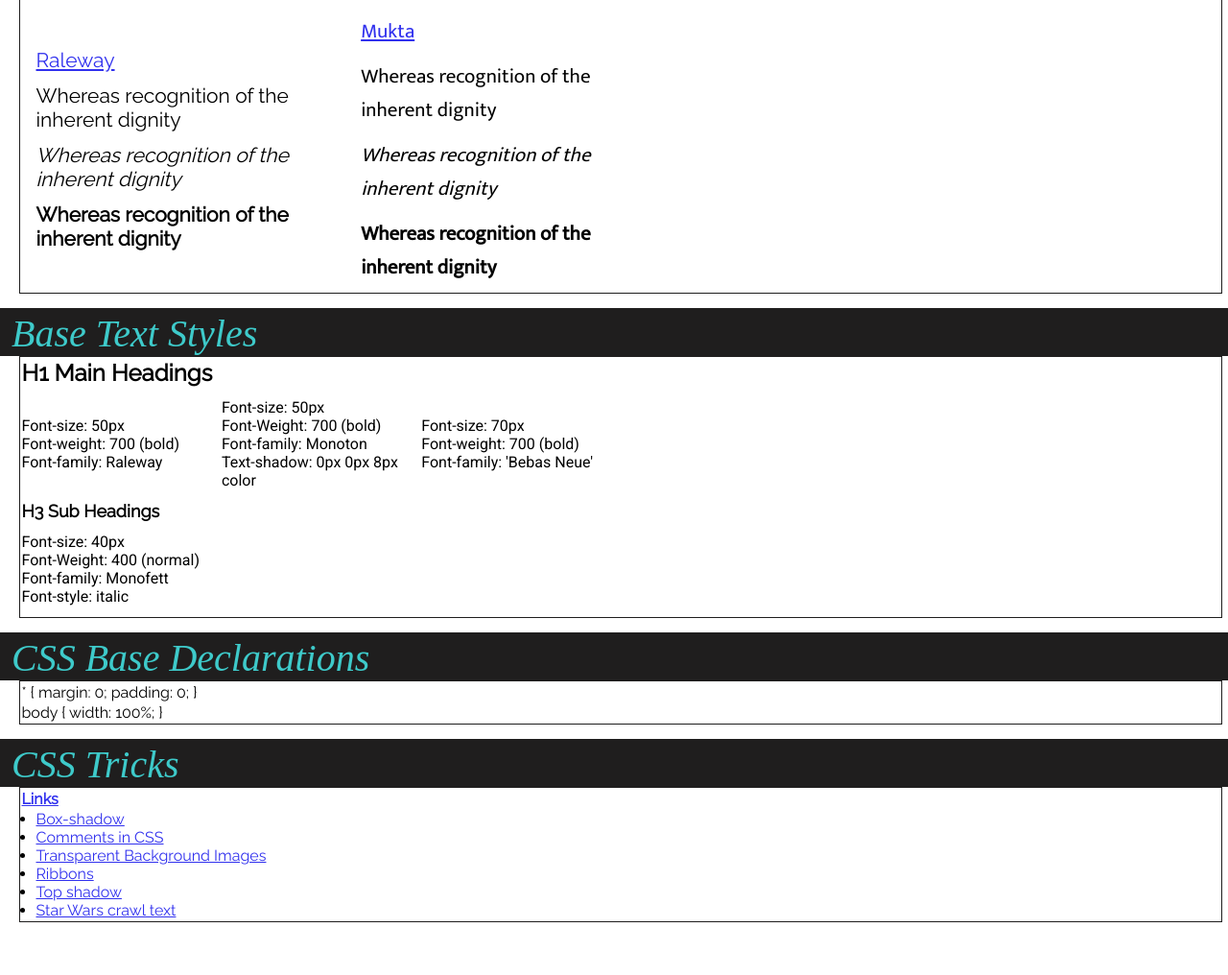
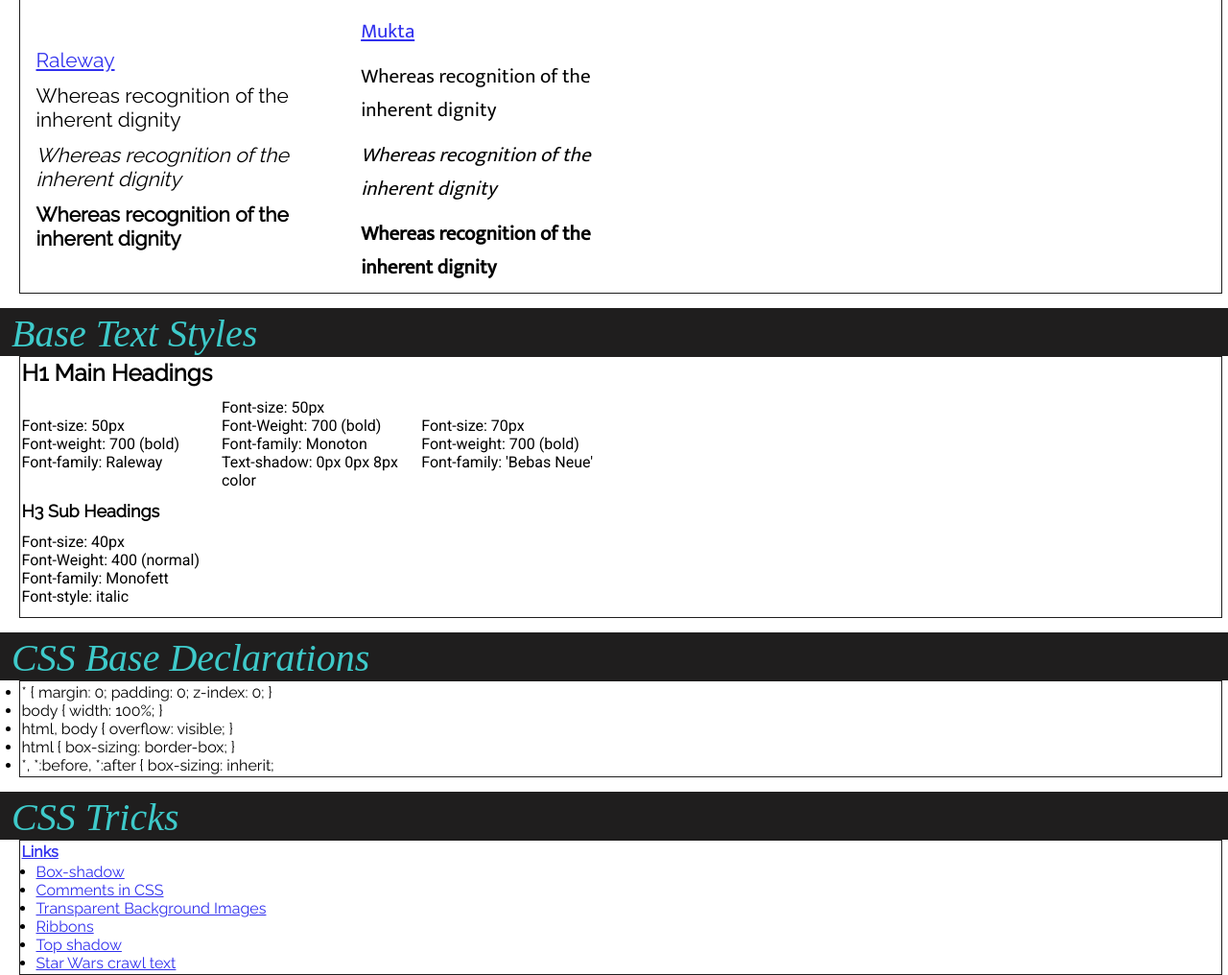
Before and after one commit to klunkyfungus/Web-Design-Style-Guide, a plain HTML site: page index.html in a window 1280 px wide. Shown: the part 1996-3012 px from the top of the page at 96% size. Before the commit the page ends 2957 px from the top, so only its background shows below. Drawn offline with nearby package versions, Linux system fonts and the light colour scheme; a web font is replaced by a local one.

Commit message:
Add files via upload
Updated HTML file

```diff
--- a/index.html
+++ b/index.html
@@ -231,17 +231,26 @@
                 <tbody>
                     <tr>
                         <td>
-                            * {
-                                margin: 0;
-                                padding: 0;
-                            }
-                        </td>
-                    </tr>
-                    <tr>
-                        <td>
-                            body {
-                                width: 100%;
-                            }
+                            <ul>
+                                <li>* {
+                                    margin: 0;
+                                    padding: 0;
+                                    z-index: 0;
+                                }</li>
+                                <li>body {
+                                    width: 100%;
+                                }</li>
+                                <li>html, body {
+                                    overflow: visible;
+                                }</li>
+                                <li>html {
+                                    box-sizing: border-box;
+                                  }
+                                </li>
+                                <li>*, *:before, *:after {
+                                    box-sizing: inherit;
+                                </li>
+                            </ul>
                         </td>
                     </tr>
                 </tbody>
```
